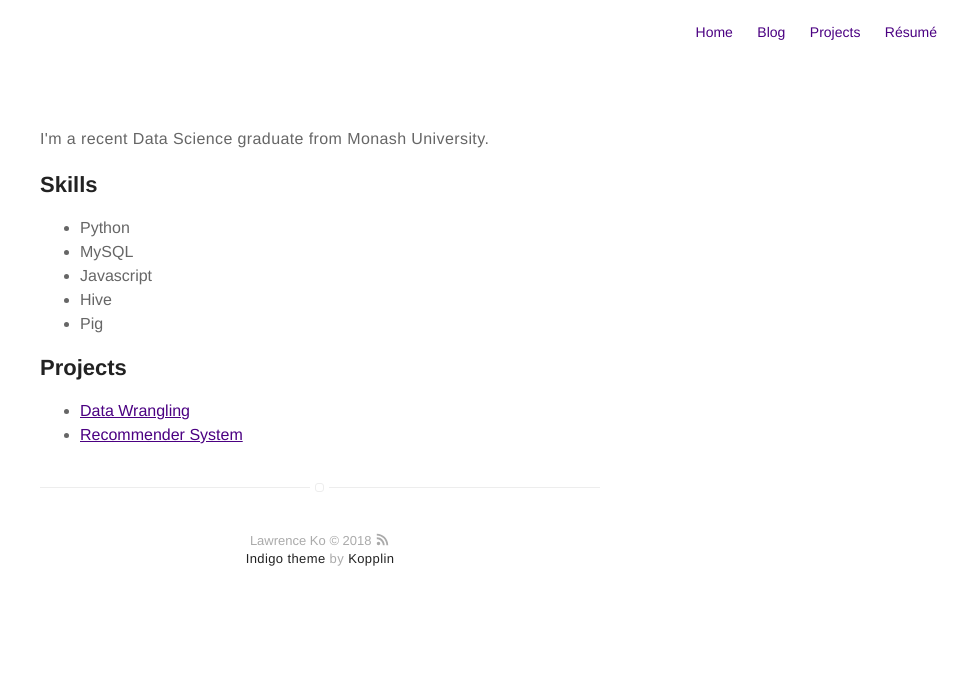
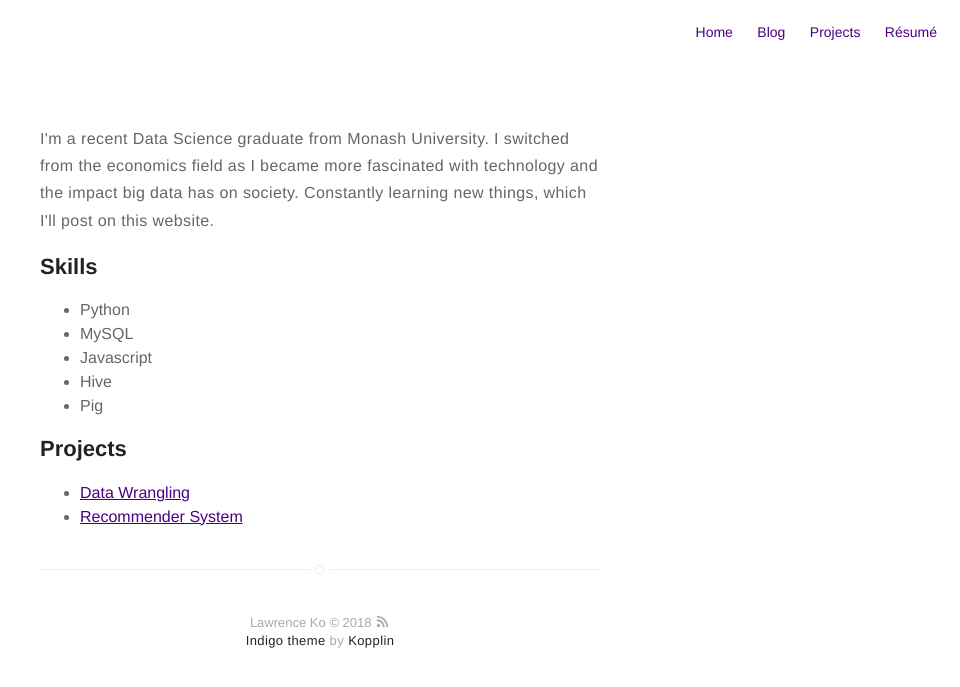
Before and after one commit to lawko698/lawko698.github.io, a Jekyll site: the page built from about.md, in a window 1280 px wide. Shown: the top 687 px of the page, without its empty margins (320-1280 px from the left). Built offline with Jekyll 4.4.1, drawn with Linux system fonts in a browser that asks for light colours.

Commit message:
Update about.md

```diff
--- a/about.md
+++ b/about.md
@@ -3,7 +3,7 @@ title: About
 layout: page
 ---
 
-<p>I'm a recent Data Science graduate from Monash University. </p>
+<p>I'm a recent Data Science graduate from Monash University. I switched from the economics field as I became more fascinated with technology and the impact big data has on society. Constantly learning new things, which I'll post on this website.</p>
 
 <h2>Skills</h2>
 
```
